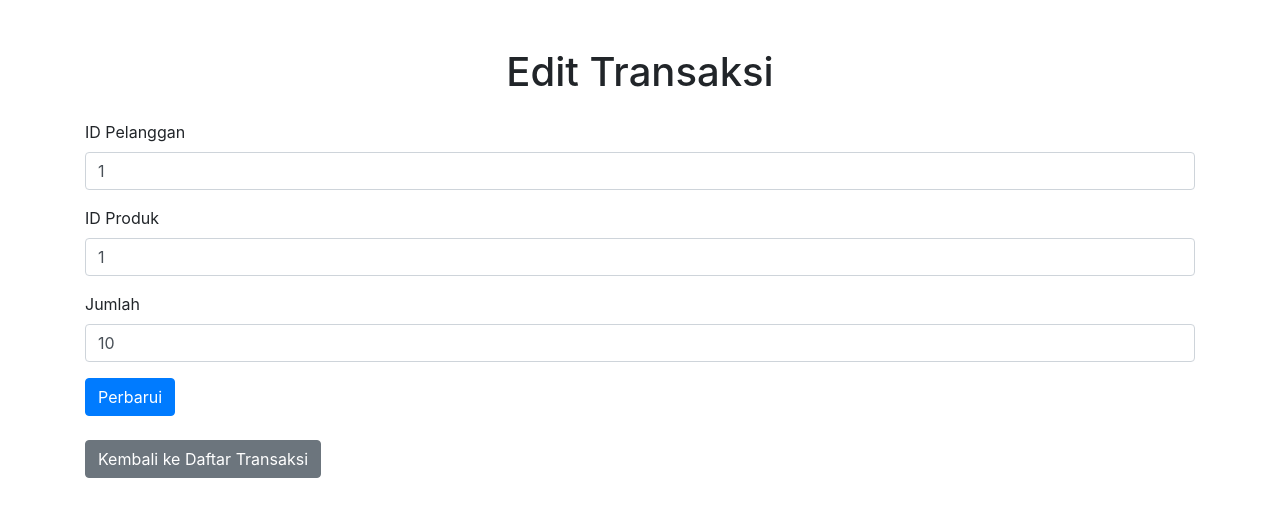
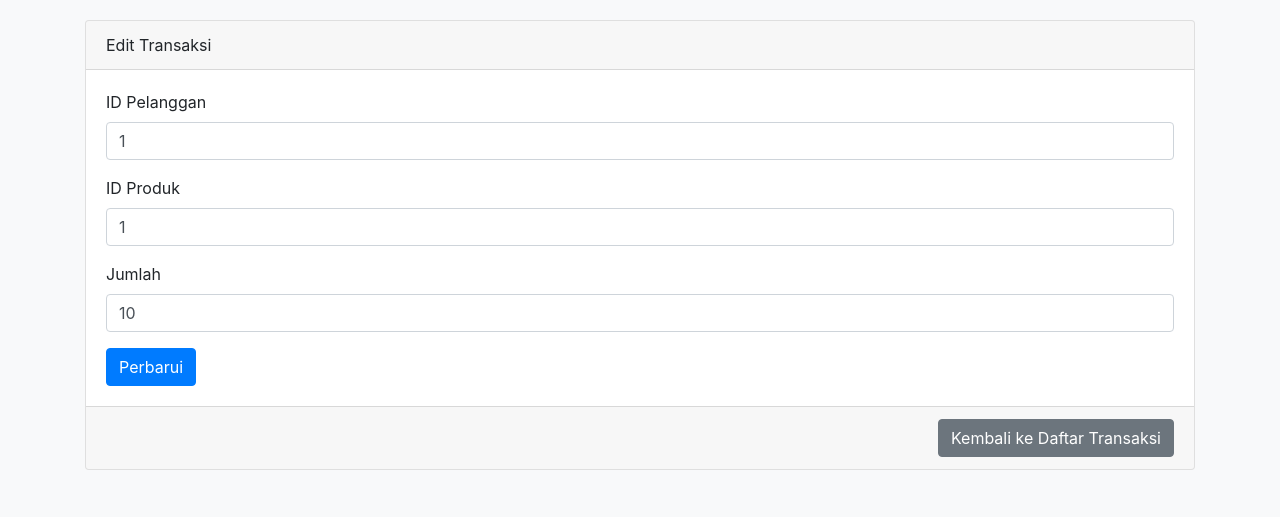
Before and after one commit to kelas-web-pamulang/TOKO-SEPATU-RAJI, a PHP site: page /edit_transaksi.php?id=1 in a window 1280 px wide. Shown: the top 517 px of the page. Run offline with PHP 8.4, Linux system fonts and the light colour scheme; tables that the repository leaves empty hold one stand-in row (values such as "Sample post").

Commit message:
Update edit_transaksi.php

```diff
--- a/edit_transaksi.php
+++ b/edit_transaksi.php
@@ -1,18 +1,15 @@
 <?php
 require 'config.php';
 
-if ($_SERVER["REQUEST_METHOD"] == "GET" && isset($_GET['id'])) {
-    $id = $_GET['id'];
+$id = intval($_GET['id']);
 $stmt = $pdo->prepare("SELECT * FROM transaksi WHERE id = ?");
 $stmt->execute([$id]);
 $transaksi = $stmt->fetch();
-}
 
 if ($_SERVER["REQUEST_METHOD"] == "POST") {
-    $id = $_POST['id'];
-    $id_pelanggan = $_POST['id_pelanggan'];
-    $id_produk = $_POST['id_produk'];
-    $jumlah = $_POST['jumlah'];
+    $id_pelanggan = intval($_POST['id_pelanggan']);
+    $id_produk = intval($_POST['id_produk']);
+    $jumlah = intval($_POST['jumlah']);
 
     $stmt_produk = $pdo->prepare("SELECT harga FROM produk WHERE id = ?");
     $stmt_produk->execute([$id_produk]);
@@ -31,12 +28,23 @@ if ($_SERVER["REQUEST_METHOD"] == "POST") {
 <head>
     <title>Edit Transaksi</title>
     <link rel="stylesheet" href="https://stackpath.bootstrapcdn.com/bootstrap/4.5.2/css/bootstrap.min.css">
+    <style>
+        body {
+            background-color: #f8f9fa;
+        }
+        .card {
+            margin-top: 20px;
+        }
+    </style>
 </head>
 <body>
     <div class="container">
-        <h1 class="text-center mt-5">Edit Transaksi</h1>
-        <form method="post" class="mt-4">
-            <input type="hidden" name="id" value="<?php echo htmlspecialchars($transaksi['id']); ?>">
+        <div class="card">
+            <div class="card-header">
+                Edit Transaksi
+            </div>
+            <div class="card-body">
+                <form method="post">
                     <div class="form-group">
                         <label>ID Pelanggan</label>
                         <input type="number" name="id_pelanggan" class="form-control" value="<?php echo htmlspecialchars($transaksi['id_pelanggan']); ?>" required>
@@ -51,8 +59,11 @@ if ($_SERVER["REQUEST_METHOD"] == "POST") {
                     </div>
                     <button type="submit" class="btn btn-primary">Perbarui</button>
                 </form>
-        <br>
+            </div>
+            <div class="card-footer text-right">
                 <a href="view_transaksi.php" class="btn btn-secondary">Kembali ke Daftar Transaksi</a>
+            </div>
+        </div>
     </div>
 </body>
 </html>
```
Lines whose indentation alone changed are shown as unchanged.
